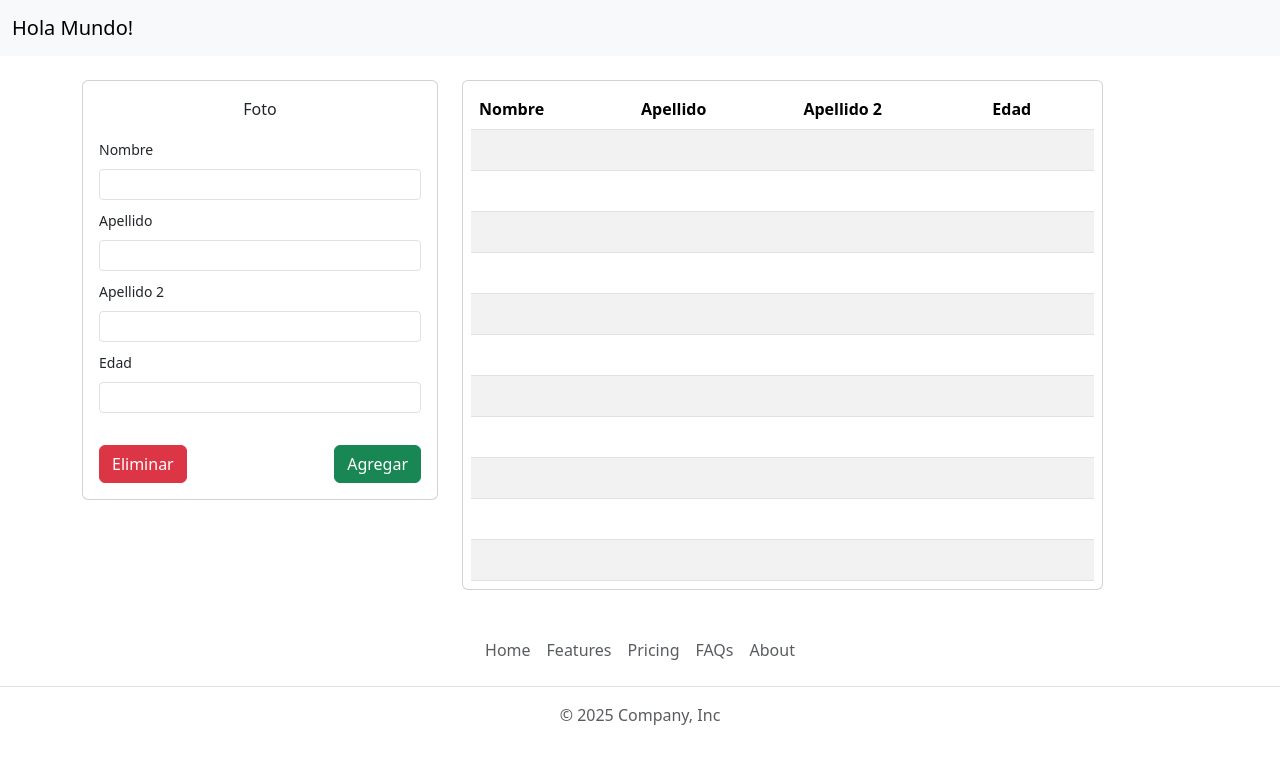
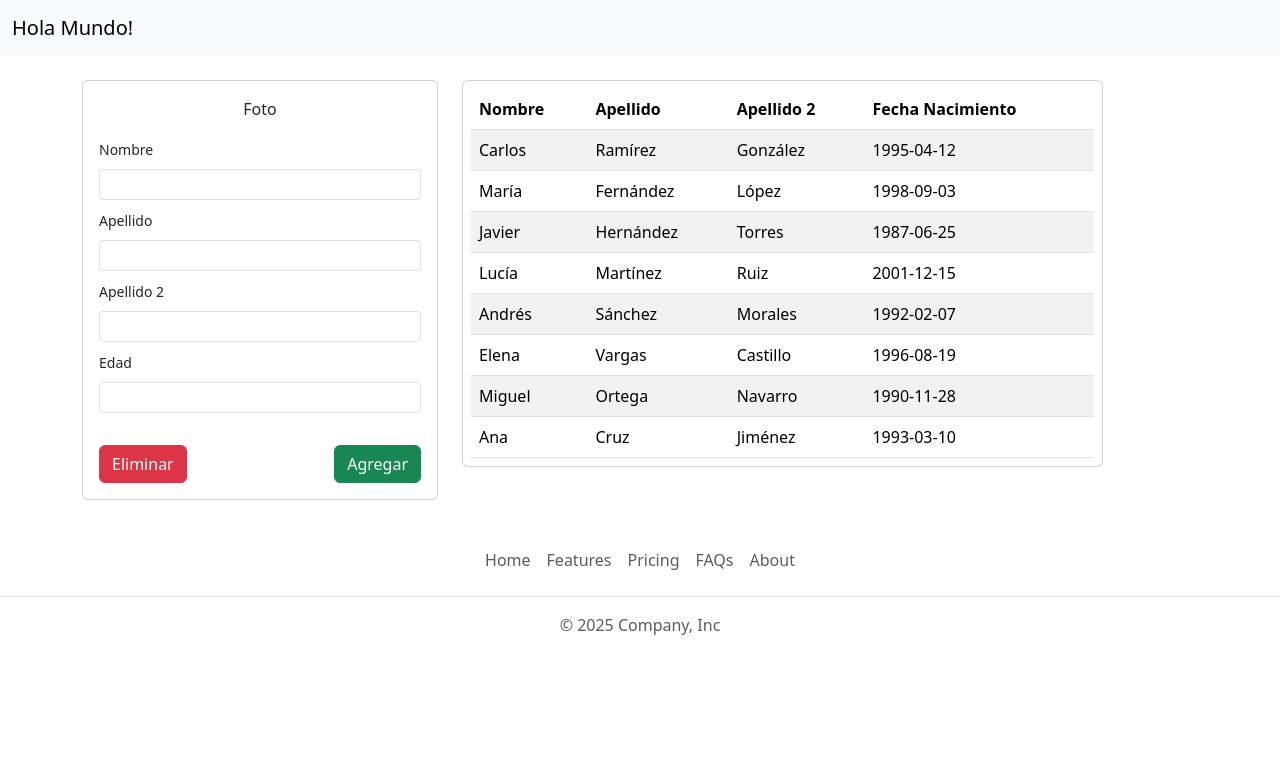
Before and after one commit to isaacrdmc/ReactPokedex, a React (Vite) app: page / in a window 1280 px wide. Shown: the top 764 px of the page. Built offline with nearby package versions, Linux system fonts and the light colour scheme.

Commit message:
Ya muestra los datos

```diff
--- a/src/components/tableData.jsx
+++ b/src/components/tableData.jsx
@@ -1,31 +1,99 @@
 import 'bootstrap/dist/css/bootstrap.min.css';
+import { useState } from 'react';
 
 export default function TableData() {
+
+    // ? Creamos el estado para los datos ficticios a utilizar
+    const [usuarios] = useState([
+        {
+            foto_url: "https://randomuser.me/api/portraits/men/11.jpg",
+            nombre: "Carlos",
+            apellido1: "Ramírez",
+            apellido2: "González",
+            fecha_nacimiento: "1995-04-12",
+            genero: "Masculino"
+        },
+        {
+            foto_url: "https://randomuser.me/api/portraits/women/22.jpg",
+            nombre: "María",
+            apellido1: "Fernández",
+            apellido2: "López",
+            fecha_nacimiento: "1998-09-03",
+            genero: "Femenino"
+        },
+        {
+            foto_url: "https://randomuser.me/api/portraits/men/33.jpg",
+            nombre: "Javier",
+            apellido1: "Hernández",
+            apellido2: "Torres",
+            fecha_nacimiento: "1987-06-25",
+            genero: "Masculino"
+        },
+        {
+            foto_url: "https://randomuser.me/api/portraits/women/44.jpg",
+            nombre: "Lucía",
+            apellido1: "Martínez",
+            apellido2: "Ruiz",
+            fecha_nacimiento: "2001-12-15",
+            genero: "Femenino"
+        },
+        {
+            foto_url: "https://randomuser.me/api/portraits/men/55.jpg",
+            nombre: "Andrés",
+            apellido1: "Sánchez",
+            apellido2: "Morales",
+            fecha_nacimiento: "1992-02-07",
+            genero: "Masculino"
+        },
+        {
+            foto_url: "https://randomuser.me/api/portraits/women/66.jpg",
+            nombre: "Elena",
+            apellido1: "Vargas",
+            apellido2: "Castillo",
+            fecha_nacimiento: "1996-08-19",
+            genero: "Femenino"
+        },
+        {
+            foto_url: "https://randomuser.me/api/portraits/men/77.jpg",
+            nombre: "Miguel",
+            apellido1: "Ortega",
+            apellido2: "Navarro",
+            fecha_nacimiento: "1990-11-28",
+            genero: "Masculino"
+        },
+        {
+            foto_url: "https://randomuser.me/api/portraits/women/88.jpg",
+            nombre: "Ana",
+            apellido1: "Cruz",
+            apellido2: "Jiménez",
+            fecha_nacimiento: "1993-03-10",
+            genero: "Femenino"
+        }
+    ]);
+
+
     return (
-        // Usar una tarjeta para darle el borde que se ve en la imagen
         <div className="card p-2">
             <table className="table table-striped mb-0">
                 <thead>
                     <tr>
-                        <th scope="col" >Nombre</th>
-                        <th scope="col" >Apellido</th>
-                        <th scope="col" >Apellido 2</th>
-                        <th scope="col" >Edad</th>
+                        <th scope="col">Nombre</th>
+                        <th scope="col">Apellido</th>
+                        <th scope="col">Apellido 2</th>
+                        <th scope="col">Fecha Nacimiento</th>
                     </tr>
                 </thead>
+
+                {/* // ^ Retornamos los datos */}
                 <tbody>
-                    {/* Puedes dejar filas vacías para simular la cuadrícula de la imagen */}
-                    <tr><td>&nbsp;</td><td></td><td></td><td></td></tr>
-                    <tr><td>&nbsp;</td><td></td><td></td><td></td></tr>
-                    <tr><td>&nbsp;</td><td></td><td></td><td></td></tr>
-                    <tr><td>&nbsp;</td><td></td><td></td><td></td></tr>
-                    <tr><td>&nbsp;</td><td></td><td></td><td></td></tr>
-                    <tr><td>&nbsp;</td><td></td><td></td><td></td></tr>
-                    <tr><td>&nbsp;</td><td></td><td></td><td></td></tr>
-                    <tr><td>&nbsp;</td><td></td><td></td><td></td></tr>
-                    <tr><td>&nbsp;</td><td></td><td></td><td></td></tr>
-                    <tr><td>&nbsp;</td><td></td><td></td><td></td></tr>
-                    <tr><td>&nbsp;</td><td></td><td></td><td></td></tr>
+                    {usuarios.map((u, index) => (
+                        <tr key={index}>
+                            <td>{u.nombre}</td>
+                            <td>{u.apellido1}</td>
+                            <td>{u.apellido2}</td>
+                            <td>{u.fecha_nacimiento}</td>
+                        </tr>
+                    ))}
                 </tbody>
             </table>
         </div>
```
Also changed, not shown: src/data/userData.jsx (added).
